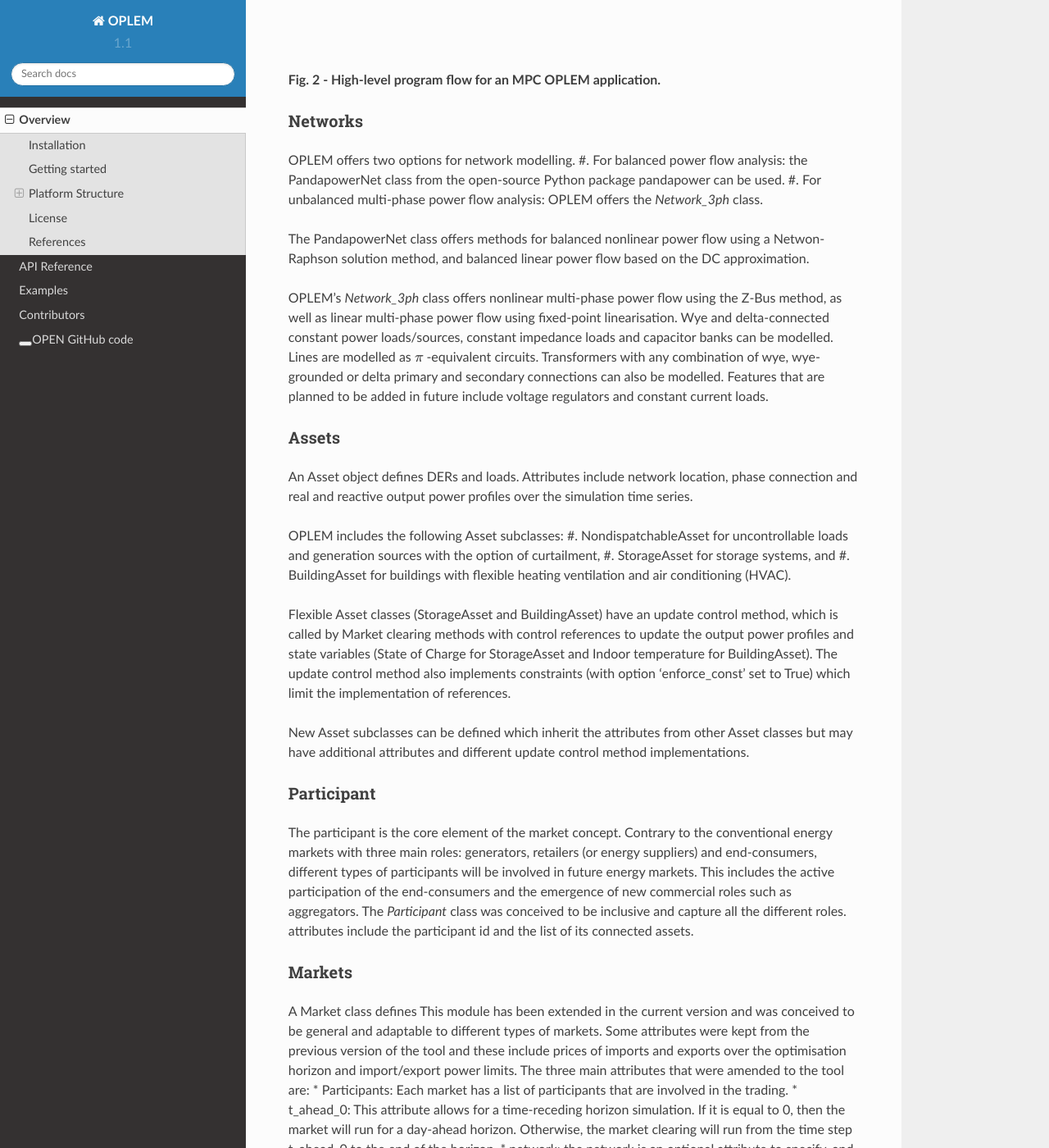
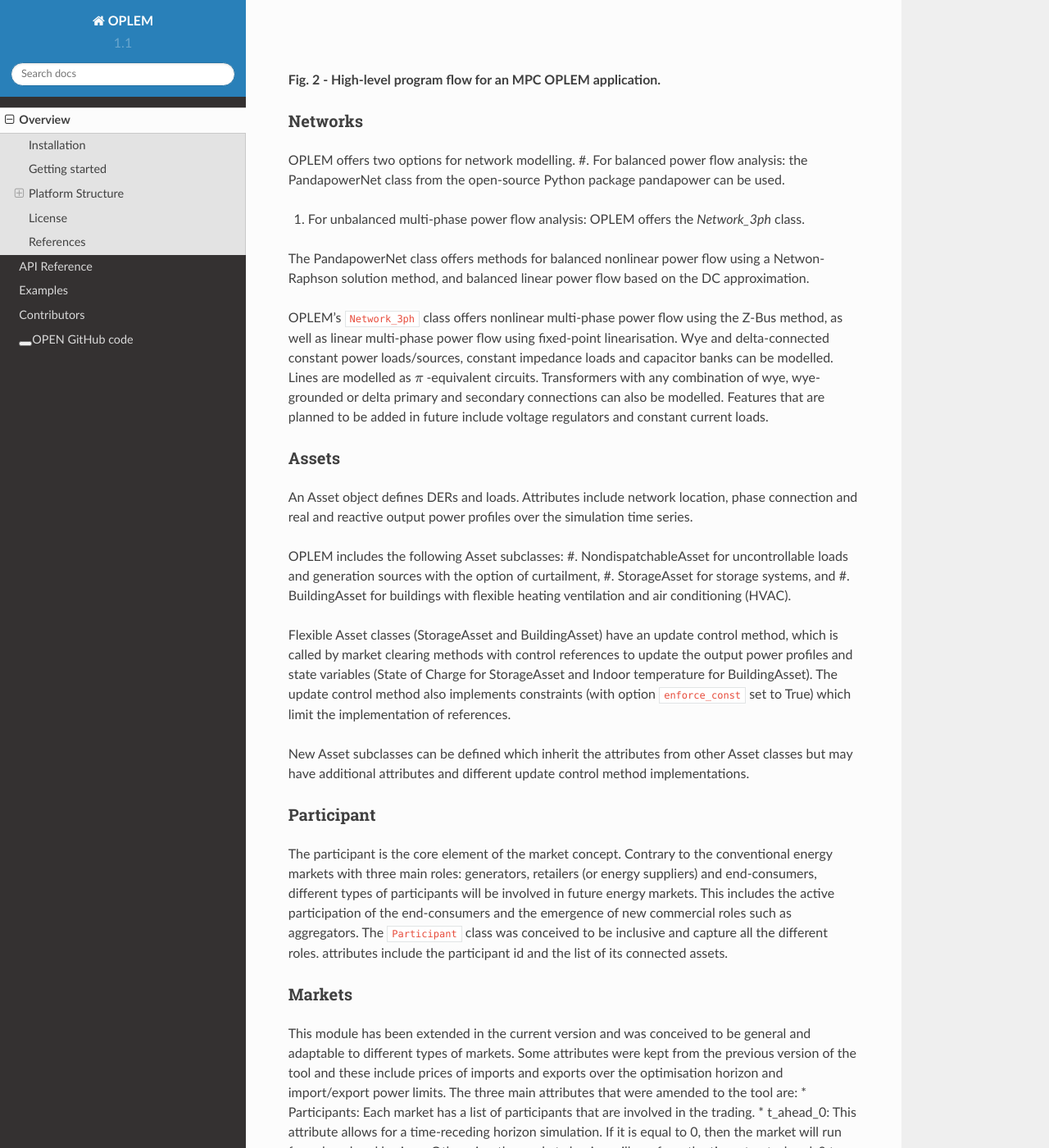
Before and after one commit to EsaLaboratory/OPLEM, a Sphinx documentation site: the page built from docs/overview.rst, in a window 1280 px wide and 1400 px high, scrolled down 2870 px. Shown: the whole window at 82% size. Built offline with Sphinx 7.4.7 and the Read the Docs theme 2.0.0, drawn with Linux system fonts in a browser that asks for light colours; some of the changed text lies outside the part shown.

Commit message:
Update overview.rst

```diff
--- a/docs/overview.rst
+++ b/docs/overview.rst
@@ -55,11 +55,12 @@ Networks
 
 OPLEM offers two options for network modelling.
 #. For balanced power flow analysis: the PandapowerNet class from the open-source Python package pandapower can be used.
+
 #. For unbalanced multi-phase power flow analysis: OPLEM offers the `Network_3ph` class.
 
 The PandapowerNet class offers methods for balanced nonlinear power flow using a Netwon-Raphson solution method, and balanced linear power flow based on the DC approximation.
 
-OPLEM’s `Network_3ph` class offers nonlinear multi-phase power flow using the Z-Bus method, as well as linear multi-phase power flow using fixed-point linearisation.
+OPLEM’s ``Network_3ph`` class offers nonlinear multi-phase power flow using the Z-Bus method, as well as linear multi-phase power flow using fixed-point linearisation.
 Wye and delta-connected constant power loads/sources, constant impedance loads and capacitor banks can be modelled.
 Lines are modelled as :math:`\pi` -equivalent circuits.
 Transformers with any combination of wye, wye-grounded or delta primary and secondary connections can also be modelled. Features that are planned to be added in future include voltage regulators and constant current loads.
@@ -75,20 +76,19 @@ OPLEM includes the following Asset subclasses:
 #. StorageAsset for storage systems, and
 #. BuildingAsset for buildings with flexible heating ventilation and air conditioning (HVAC).
 
-Flexible Asset classes (StorageAsset and BuildingAsset) have an update control method, which is called by Market clearing methods with control references to update the output power profiles and state variables (State of Charge for StorageAsset and Indoor temperature for BuildingAsset). The update control method also implements
-constraints (with option 'enforce_const' set to True) which limit the implementation of references.
+Flexible Asset classes (StorageAsset and BuildingAsset) have an update control method, which is called by market clearing methods with control references to update the output power profiles and state variables (State of Charge for StorageAsset and Indoor temperature for BuildingAsset). The update control method also implements
+constraints (with option ``enforce_const`` set to True) which limit the implementation of references.
 
 New Asset subclasses can be defined which inherit the attributes from other Asset classes but may have additional attributes and different update control method implementations.
 
 Participant
 ...........
 
-The participant is the core element of the market concept. Contrary to the conventional energy markets with three main roles: generators, retailers (or energy suppliers) and end-consumers, different types of participants will be involved in future energy markets. This includes the active participation of the end-consumers and the emergence of new commercial roles such as aggregators. The `Participant` class was conceived to be inclusive and capture all the different roles. attributes include the participant id and the list of its connected assets.
+The participant is the core element of the market concept. Contrary to the conventional energy markets with three main roles: generators, retailers (or energy suppliers) and end-consumers, different types of participants will be involved in future energy markets. This includes the active participation of the end-consumers and the emergence of new commercial roles such as aggregators. The ``Participant`` class was conceived to be inclusive and capture all the different roles. attributes include the participant id and the list of its connected assets.
 
 Markets
 .......
 
-A Market class defines
 This module has been extended in the current version and was conceived to be general and adaptable to different types of markets.
 Some attributes were kept from the previous version of the tool and these include prices of imports and exports over the optimisation horizon and import/export power limits.
 The three main attributes that were amended to the tool are:
@@ -99,7 +99,7 @@ clearing will run from the time step t_ahead_0 to the end of the horizon.
 
 OPLEM includes the following Market subclasses:
 #. Central_Market: The central market runs a central market clearing in which all the resources’ schedules within the network are centrally optimised to minimise the cost of energy. This type of market can account for network constraints but it assumes complete knowledge of assets information
-#. TOU_Market: is the opposite of the central market in the sense that every participant manages its resources in response to a time-of-use tariff with no knowledge of other participants’ information and no consideration of the network constraints. The ToU market calls for the `EMS()` method in the `Participant` class
+#. TOU_Market: is the opposite of the central market in the sense that every participant manages its resources in response to a time-of-use tariff with no knowledge of other participants’ information and no consideration of the network constraints. The ToU market calls for the ``EMS()`` method in the ``Participant`` class
 #. P2P_Market: runs a bilateral peer-to-peer energy trading as was proposed in [2]_. This P2P strategy is a price-adjusting mechanism that returns a stable set of
 bilateral contracts between peers and considers the peers’ preferences that maximise their utility.
 #. Auction_Market: matches the buyers and sellers based on the list of offers. Two types of priorities are considered.
```
